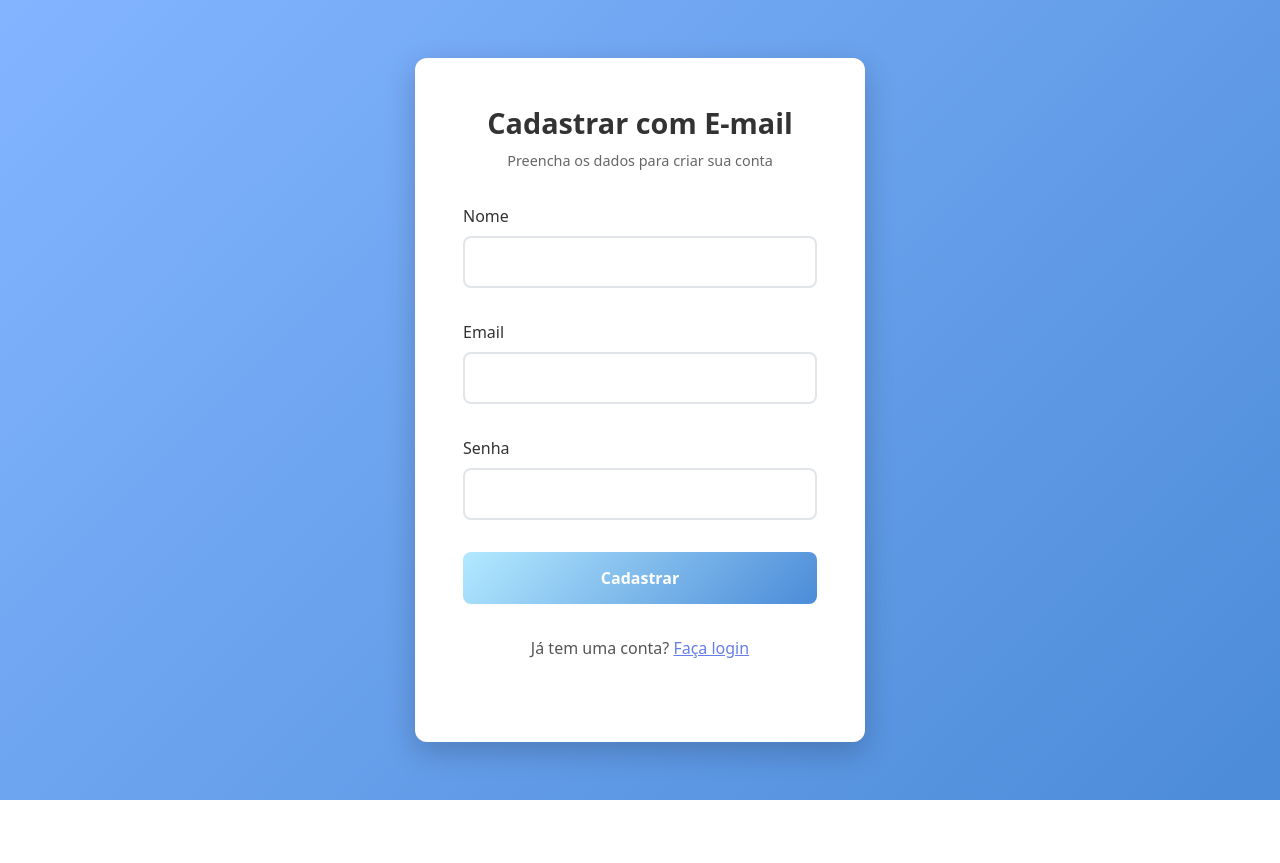
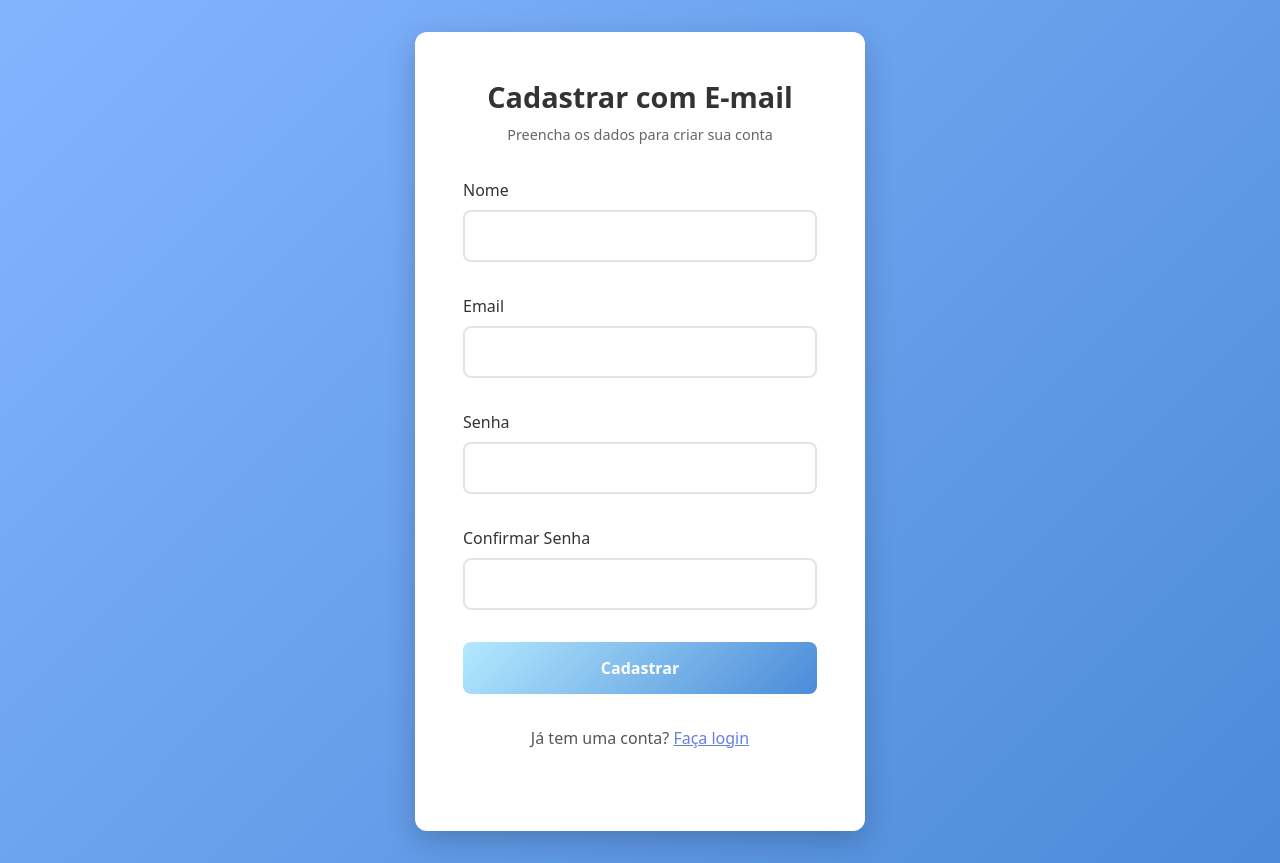
Before and after one commit to i4tsukei/TaskHub, a React (Vite) app in the folder taskhub/: page / in a window 1280 px wide. Both pictures are taken after a click on the button "Começar Agora". Before the commit the page ends 800 px from the top, so only its background shows below. Built offline with nearby package versions, Linux system fonts and the light colour scheme.

Commit message:
alteração no login

```diff
--- a/taskhub/src/pages/Cadastro.jsx
+++ b/taskhub/src/pages/Cadastro.jsx
@@ -1,5 +1,6 @@
 import { useState } from 'react';
 import './Cadastro.css';
+import UsuarioService from '../services/UsuarioService';
 
 function Cadastro({ setCurrentPage, darkTheme }) {
   const [formData, setFormData] = useState({
@@ -9,13 +10,11 @@ function Cadastro({ setCurrentPage, darkTheme }) {
     confirmPassword: ''
   });
 
-
-
  const handleSubmit = (e) => {
   e.preventDefault(); // impede o form de recarregar a página
 
   if (formData.password !== formData.confirmPassword) {
-    alert('As senhas não coincidem!');
+    alert('Senha não reconhecida');
     return; // para o código aqui se forem diferentes
   }
 
@@ -82,11 +81,19 @@ function Cadastro({ setCurrentPage, darkTheme }) {
               type="password"
               value={formData.password}
               onChange={(e) => setFormData({...formData, password: e.target.value})}
-
               required
             />
           </div>
 
+          <div className="form-group">
+            <label>Confirmar Senha</label>
+            <input
+              type="password"
+              value={formData.confirmPassword}
+              onChange={(e) => setFormData({...formData, confirmPassword: e.target.value})}
+              required
+            />
+          </div>
 
           <button type="submit" className="cadastro-btn">Cadastrar</button>
         </form>
```
